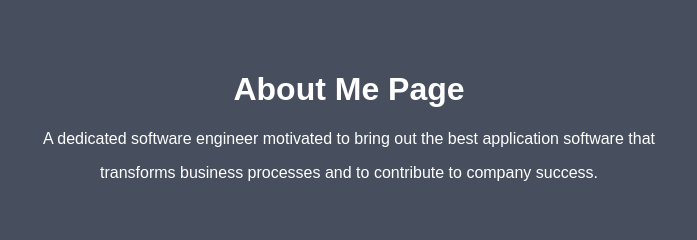
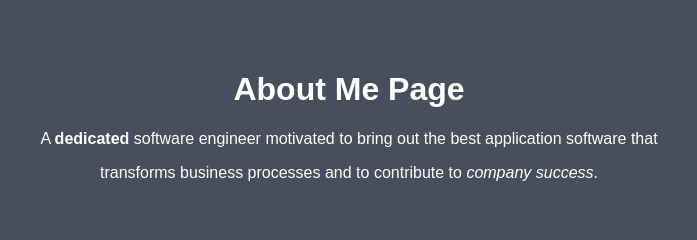
Before and after one commit to ombasaMukhwami/week-one-project, a plain HTML site: page about-me.html in a window 1280 px wide. Shown: the top 240 px of the page, 291-988 px from the left. Drawn offline with Linux system fonts and the light colour scheme.

Commit message:
updated about me

```diff
--- a/about-me.html
+++ b/about-me.html
@@ -10,8 +10,8 @@
 <body>
     <div class="about-section">
         <h1>About Me Page</h1>
-        <p>A dedicated software engineer motivated to bring out the best application software that</p>
-        <p>transforms business processes and to contribute to company success.</p>
+        <p>A <strong>dedicated</strong> software engineer motivated to bring out the best application software that</p>
+        <p>transforms business processes and to contribute to <em>company success</em>.</p>
     </div>
 
     <h2 style="text-align:left">Sample Projects</h2>
```
